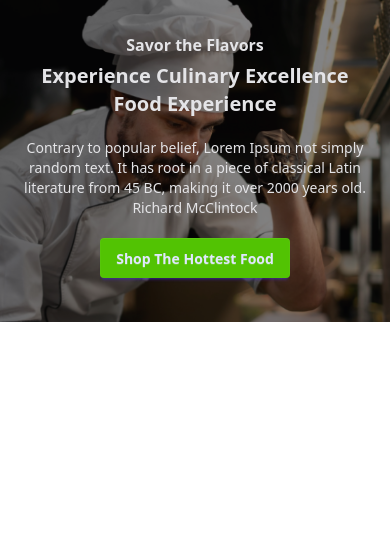
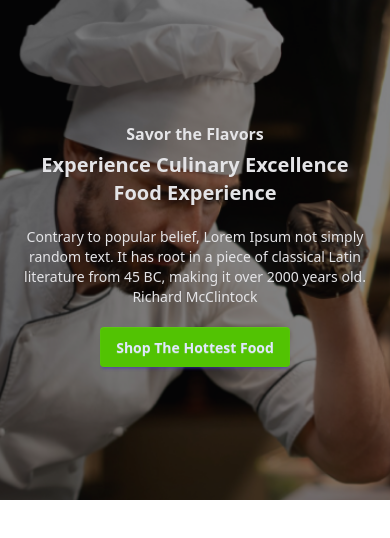
Before and after one commit to Ibne-Shahid/resturant-portfolio-daisyui, a plain HTML site: page index.html in a window 390 px wide. Drawn offline with nearby package versions, Linux system fonts and the light colour scheme.

Commit message:
height edited

```diff
--- a/index.html
+++ b/index.html
@@ -12,7 +12,7 @@
 <!-- Hero -->
 
 <div
-  class="hero min-h-1/2 md:min-h-1/2 lg:min-h-screen"
+  class="hero h-[500px] md:h-[700px] lg:min-h-screen"
   style="background-image: url(./assets/hero-bg.png);">
   <div class="hero-overlay"></div>
   <div class="hero-content text-neutral-content text-center">
```
